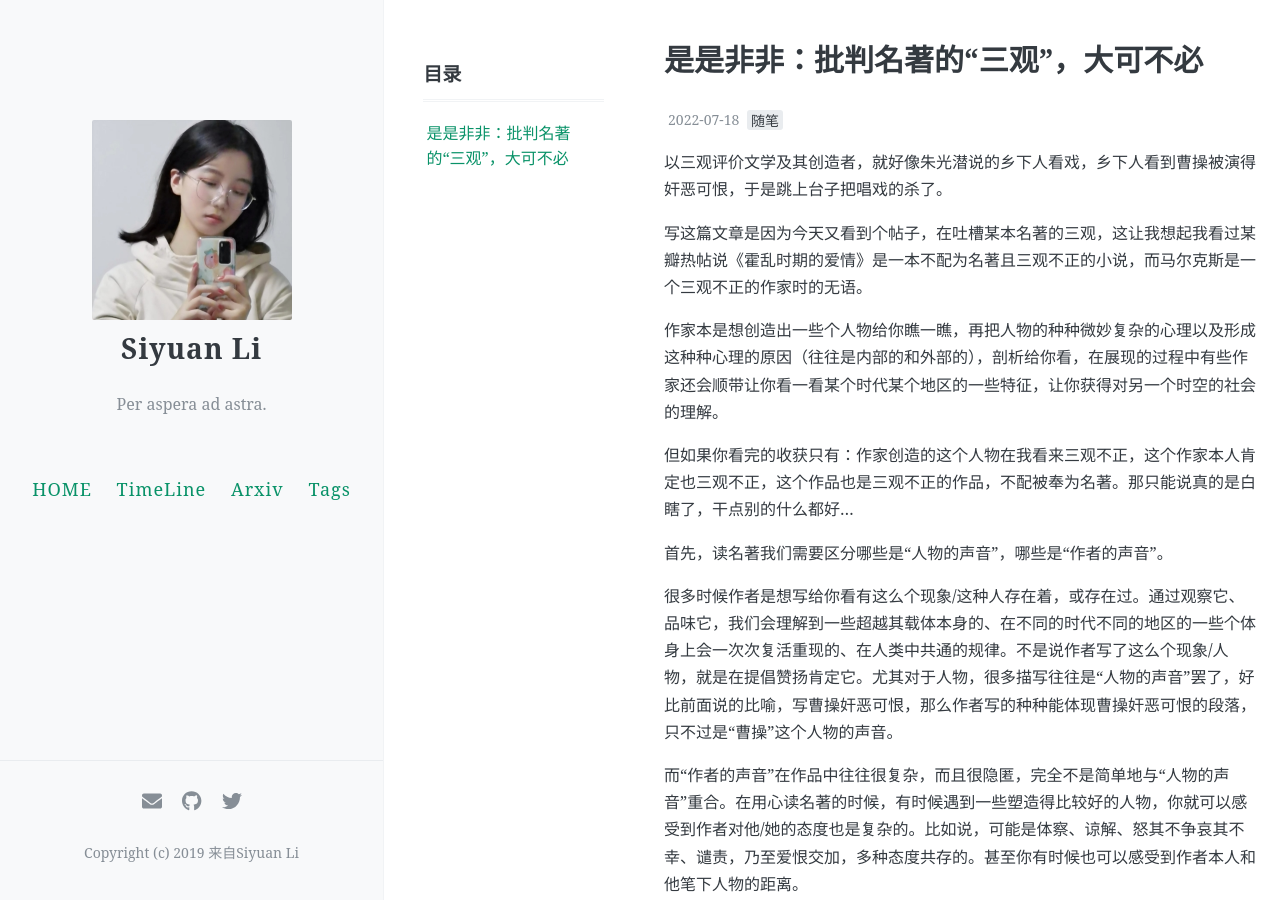
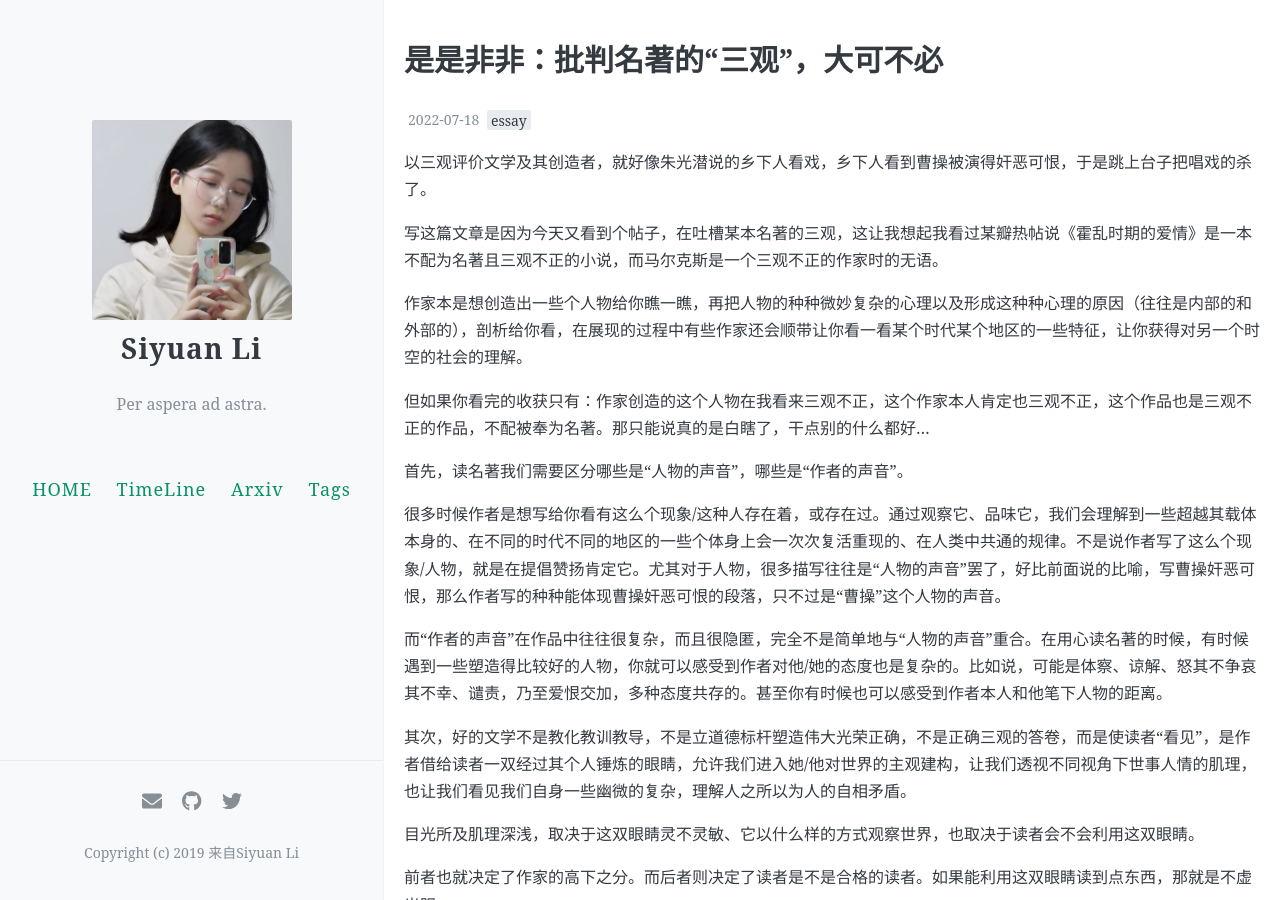
Before and after one commit to ApolloLSY/Attic, a Jekyll site: the page built from _posts/2022-07-20-Essay_Literature&Worldview.md, in a window 1280 px wide and 900 px high. Built offline with Jekyll 4.4.1, drawn with Linux system fonts in a browser that asks for light colours; comment, search, counter and statistics services are not loaded.

Commit message:
Update 2022-07-20-Essay_Literature&Worldview.md

```diff
--- a/_posts/2022-07-20-Essay_Literature&Worldview.md
+++ b/_posts/2022-07-20-Essay_Literature&Worldview.md
@@ -3,8 +3,8 @@ layout: post
 title: 是是非非：批判名著的“三观”，大可不必
 date: 2022-07-18
 Author: 李思缘
-toc: true
-tags: [随笔]
+toc: false
+tags: [essay]
 comments: true
 ---
 
```
